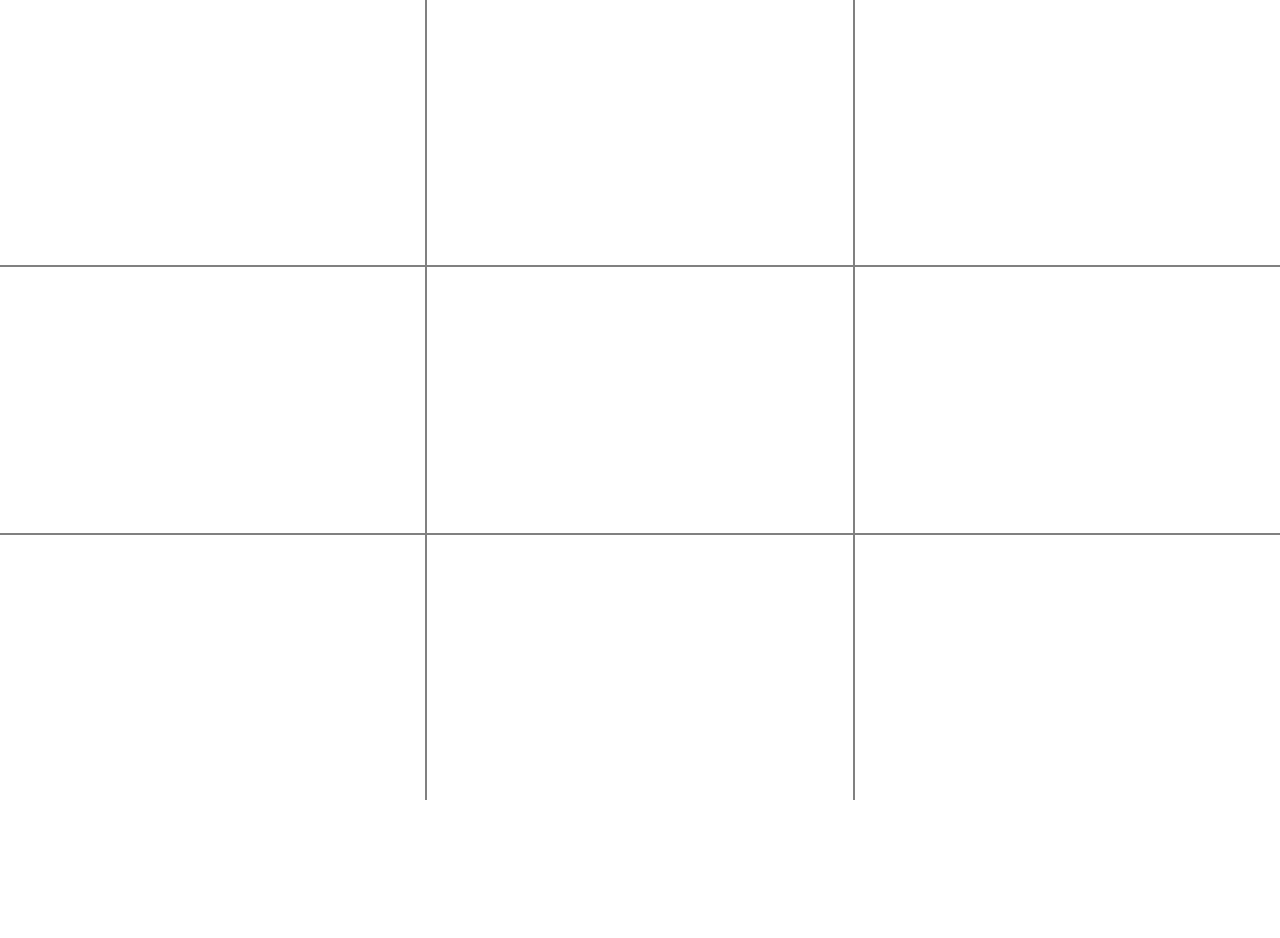
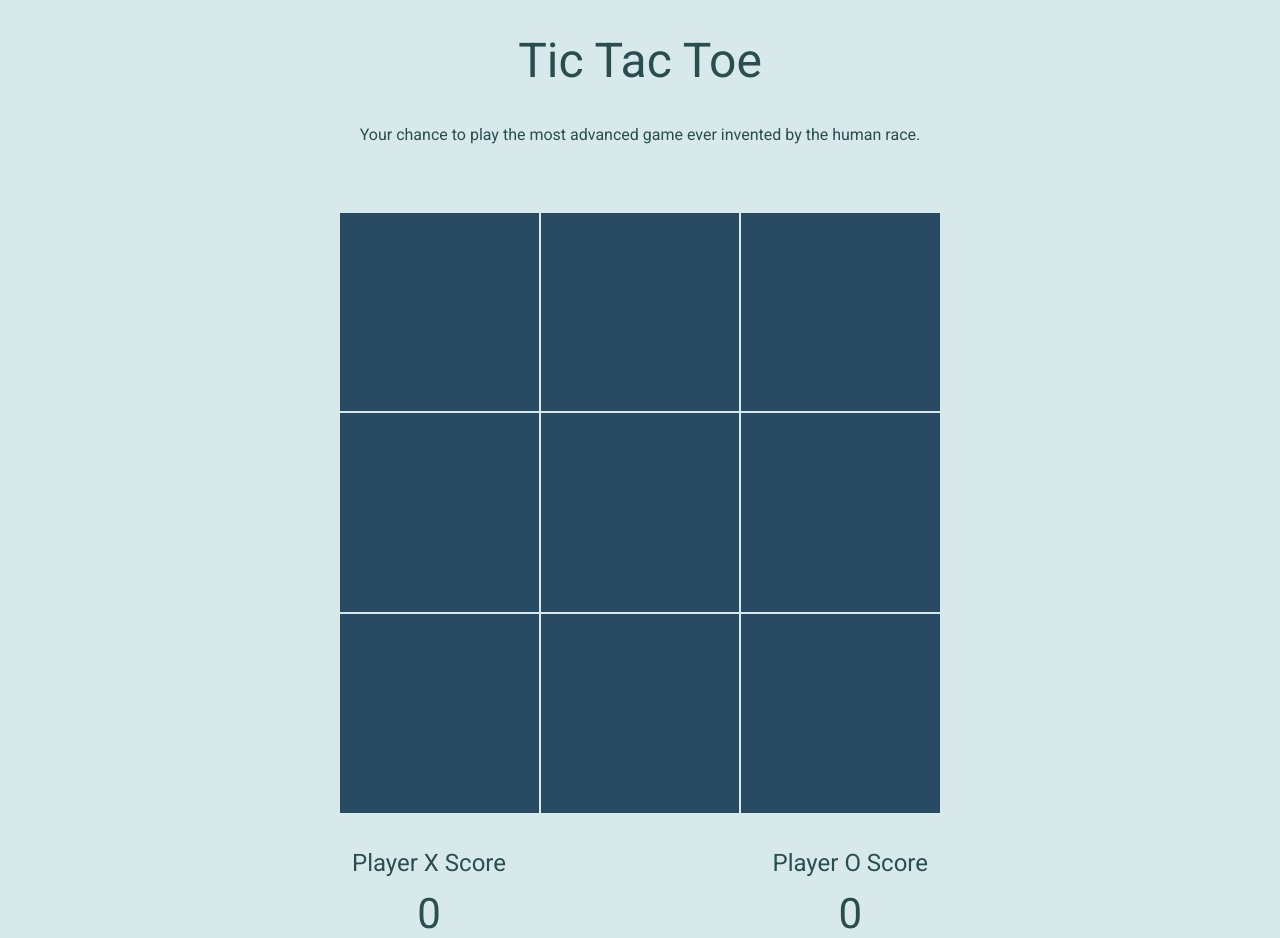
Before and after one commit to lyndseyduffield/tic-tac-toe, a React (Create React App) app: page / in a window 1280 px wide. Before the commit the page ends 800 px from the top, so only its background shows below. Built offline with nearby package versions, Linux system fonts and the light colour scheme.

Commit message:
style tweaks

```diff
--- a/public/index.html
+++ b/public/index.html
@@ -3,6 +3,9 @@
   <head>
     <meta charset="utf-8" />
     <link rel="icon" href="%PUBLIC_URL%/favicon.ico" />
+    <link rel="stylesheet"
+    href="https://fonts.googleapis.com/css?family=Roboto">
+
     <meta name="viewport" content="width=device-width, initial-scale=1" />
     <meta name="theme-color" content="#000000" />
     <meta
--- a/src/App.css
+++ b/src/App.css
@@ -1,19 +1,157 @@
+:root {
+  --white: #f8f9fa;
+  --grey-light: #dee2e6;
+  --grey: #adb5bd;
+  --grey-dark: #495057;
+  --black: #212529;
+
+  --green-extra-light: #d7e9ea;
+  --green-lighter: #bcdbdc;
+  --green-light: #89bfc0;
+  --green: #549da0;
+  --green-dark: #3c6e71;
+  --green-darkest: #2a4e50;
+
+  --blue-lighest: #c5dae7;
+  --blue-light: #7eabc9;
+  --blue: #42799e;
+  --blue-dark: #284b63;
+  --blue-darkest: #495057;
+
+  --font-xxl: 48px;
+  --font-xl: 32px;
+  --font-lg: 42px;
+  --font-md: 24px;
+  --font-sm: 16px;
+  --font-xs: 12px;
+
+  --spacing-3xs: calc(var(--spacing-2xs) / 2);
+  --spacing-2xs: 0.25rem;
+  --spacing-xs: 0.5rem;
+  --spacing-sm: 0.75rem;
+  --spacing-md: 1rem;
+  --spacing-lg: 1.5rem;
+  --spacing-xl: 2rem;
+  --spacing-2xl: 3rem;
+  --spacing-3xl: 4rem;
+  --spacing-4xl: 6rem;
+  --spacing-5xl: 8rem;
+  --spacing-6xl: 12rem;
+  --spacing-7xl: 16rem;
+  --spacing-8xl: 24rem;
+  --spacing-9xl: 32rem;
+  --spacing-10xl: 40rem;
+  --spacing-11xl: 48rem;
+  --spacing-12xl: 60rem;
+  --spacing-13xl: 72rem;
+  --spacing-14xl: 84rem;
+
+  --line-height-2xs: 0.9;
+  --line-height-xs: 1.1;
+  --line-height-sm: 1.2;
+  --line-height-md: 1.4;
+  --line-height-lg: 1.7;
+}
+
+body {
+  background-color: var(--green-extra-light);
+  font-family: "Roboto";
+}
+
 .App {
-  background-color: gray;
+  --grid-size: 600px;
+
   text-align: center;
-  width: 100vw;
-  height: 100vh;
+  width: var(--grid-size);
+  margin: 0 auto;
+  color: var(--green-darkest);
 }
 
 .Grid {
-  height: 100%;
+  margin-top: var(--spacing-3xl);
+  height: var(--grid-size);
   display: grid;
   grid-template-columns: 1fr 1fr 1fr;
   grid-template-rows: 1fr 1fr 1fr;
-  gap: 2px;
+  gap: var(--spacing-3xs);
 }
 
 .Grid > .Square {
-  background-color: white;
-  padding: 10px;
+  background-color: var(--blue-dark);
+  padding: var(--spacing-md);
+  display: flex;
+  justify-content: center;
+  align-items: center;
 }
+
+.Square__content {
+  font-size: var(--font-xxl);
+  color: var(--blue-light);
+}
+
+.Scoreboard {
+  margin-top: var(--spacing-lg);
+  display: flex;
+  justify-content: space-between;
+}
+
+.Score__title {
+  margin: var(--spacing-sm);
+}
+
+.Score__count {
+  margin: var(--spacing-sm);
+  font-size: var(--font-lg);
+  font-weight: 500;
+}
+
+.Box {
+  margin-top: var(--spacing-3xl);
+  height: var(--grid-size);
+  background-color: var(--blue-dark);
+  display: flex;
+  flex-direction: column;
+  align-items: center;
+  justify-content: center;
+}
+
+.Box__title {
+  margin-top: 0;
+  color: var(--white);
+}
+
+h1,
+h2,
+h3,
+h4 {
+  font-weight: 500;
+}
+
+h1 {
+  font-size: var(--font-xxl);
+}
+
+h2 {
+  font-size: var(--font-xl);
+}
+
+h3 {
+  font-size: var(--font-md);
+}
+
+p {
+  font-size: var(--font-sm);
+  line-height: var(--line-height-lg);
+}
+
+.Button {
+  padding: var(--spacing-sm) var(--spacing-xl);
+  border: none;
+  cursor: pointer;
+  filter: drop-shadow(0px 4px 4px rgba(0, 0, 0, 0.25));
+  border-radius: 10px;
+  font-weight: bold;
+  font-size: var(--font-sm);
+  line-height: var(--line-height-md);
+  color: var(--grey-dark);
+}
--- a/src/App.tsx
+++ b/src/App.tsx
@@ -1,5 +1,6 @@
 import React, { useState } from "react";
 import "./App.css";
+import Button from "./components/Button";
 
 enum Player {
   X,
@@ -12,6 +13,11 @@ const togglePlayer = (player: Player): Player => {
   } else {
     return Player.X;
   }
+};
+
+type Score = {
+  x: number;
+  o: number;
 };
 
 type Square = Player | null;
@@ -40,26 +46,15 @@ const squareToString = (value: Square) => {
 function App() {
   const [player, setPlayer] = useState<Player>(Player.X);
   const [board, setBoard] = useState<Board>(emptyBoard);
+  const [winner, setWinner] = useState<Square>(null);
+  const [score, setScore] = useState<Score>({ x: 0, o: 0 });
 
-  const renderSquare = (
+  const handleSquareClick = (
     square: Square,
     rowIndex: number,
     squareIndex: number
-  ) => (
-    <div
-      onClick={() => handleSquareClick(square, rowIndex, squareIndex)}
-      className="Square"
-    >
-      {squareToString(square)}
-    </div>
-  );
-
-  const handleSquareClick = (
-    status: Square,
-    rowIndex: number,
-    squareIndex: number
   ) => {
-    if (status === null) {
+    if (square === null && winner === null) {
       const next: Player = togglePlayer(player);
       // TypeScript has no good way to deep-copy a tuple without
       // the resulting type being an array. Instead, we copy the
@@ -67,30 +62,98 @@ function App() {
       let newBoard: Board = board.map((row) => [...row]) as Board;
       newBoard[rowIndex][squareIndex] = player;
       setBoard(newBoard);
+      if (checkWinner(newBoard)) {
+        setWinner(player);
+        if (player === Player.X) {
+          setScore({ ...score, x: score.x + 1 });
+        } else if (player === Player.O) {
+          setScore({ ...score, o: score.o + 1 });
+        }
+      }
       setPlayer(next);
+    }
+  };
 
-      const isWinner = checkWinner(newBoard);
+  const handleReset = () => {
+    setBoard(emptyBoard);
+    setPlayer(Player.X);
+    setWinner(null);
+  };
 
-      if (isWinner) {
-        window.alert(`Player ${squareToString(player)} wins!`);
-      }
+  const Square = (square: Square, rowIndex: number, squareIndex: number) => (
+    <div
+      onClick={() => handleSquareClick(square, rowIndex, squareIndex)}
+      className="Square"
+    >
+      <span className="Square__content">{squareToString(square)}</span>
+    </div>
+  );
+
+  const Game = () => {
+    if (winner === null && !isDraw(board, winner)) {
+      return (
+        <div className="Grid">
+          {board.map((row, rowIndex) =>
+            row.map((square, squareIndex) =>
+              Square(square, rowIndex, squareIndex)
+            )
+          )}
+        </div>
+      );
+    } else if (winner !== null) {
+      return (
+        <div className="Box">
+          <h1 className="Box__title">Player {squareToString(winner)} wins!</h1>
+          <Button onClick={handleReset}>Play Again?</Button>
+        </div>
+      );
+    } else if (isDraw(board, winner)) {
+      return (
+        <div className="Box">
+          <h1 className="Box__title">Draw Game!</h1>
+          <Button onClick={handleReset}>Play again?</Button>
+        </div>
+      );
     }
   };
 
   return (
     <div className="App">
-      <div className="Grid">
-        {board.map((row, rowIndex) =>
-          row.map((square, squareIndex) =>
-            renderSquare(square, rowIndex, squareIndex)
-          )
-        )}
+      <h1>Tic Tac Toe</h1>
+      <p>
+        Your chance to play the most advanced game ever invented by the human
+        race.
+      </p>
+      {Game()}
+      <div className="Scoreboard">
+        <div className="Score">
+          <h3 className="Score__title">Player X Score</h3>
+          <span className="Score__count">{score.x}</span>
+        </div>
+        <div className="Score">
+          <h3 className="Score__title">Player O Score</h3>
+          <span className="Score__count">{score.o}</span>
+        </div>
       </div>
     </div>
   );
 }
 
-const checkWinner = (board: Board): boolean | undefined => {
+const isDraw = (board: Board, winner: Square): boolean => {
+  let anyNull = false;
+
+  board.map((row) => {
+    return row.forEach((square) => {
+      if (square === null) {
+        anyNull = true;
+      }
+    });
+  });
+
+  return !anyNull && winner === null;
+};
+
+const checkWinner = (board: Board): boolean => {
   const horizontal = checkHorizontalWinner(board);
   const vertical = checkVerticalWinner(board);
   const diagonal = checkDiagonalWinner(board);
@@ -104,35 +167,33 @@ const checkWinner = (board: Board): boolean | undefined => {
   }
 
   if (diagonal) {
-      return diagonal
+    return diagonal;
   }
 
+  return false;
 };
 
 const checkHorizontalWinner = (board: Board): boolean => {
   let allThree = false;
 
-  board.forEach((row) => {
-    const X = Player.X;
-    const O = Player.O;
-
-    let keepTrack = {
-      X: 0,
-      O: 0,
+  const checkIndices = (player: Player) => {
+    if (
+      (board[0][0] === player &&
+        board[0][1] === player &&
+        board[0][2] === player) ||
+      (board[1][0] === player &&
+        board[1][1] === player &&
+        board[1][2] === player) ||
+      (board[2][0] === player &&
+        board[2][1] === player &&
+        board[2][2] === player)
+    ) {
+      allThree = true;
+    }
   };
 
-    row.forEach((item) => {
-      if (item === X) {
-        keepTrack.X++;
-      } else if (item === O) {
-        keepTrack.O++;
-      }
-    });
-
-    if (keepTrack.X === 3 || keepTrack.O === 3) {
-      allThree = true;
-    }
-  });
+  checkIndices(Player.X);
+  checkIndices(Player.O);
 
   return allThree;
 };
@@ -140,71 +201,48 @@ const checkHorizontalWinner = (board: Board): boolean => {
 const checkVerticalWinner = (board: Board): boolean => {
   let allThree = false;
 
-  let keepTrackX = {
-    zero: 0,
-    one: 0,
-    two: 0
+  const checkIndices = (player: Player) => {
+    if (
+      (board[0][0] === player &&
+        board[1][0] === player &&
+        board[2][0] === player) ||
+      (board[0][1] === player &&
+        board[1][1] === player &&
+        board[2][1] === player) ||
+      (board[0][2] === player &&
+        board[1][2] === player &&
+        board[2][2] === player)
+    ) {
+      allThree = true;
+    }
   };
 
-  let keepTrackO = {
-    zero: 0,
-    one: 0,
-    two: 0
-  };
-
- board.forEach((row) => {
-    const X = Player.X;
-    const O = Player.O;
-
-    row.forEach((item, index) => {
-      if (item === X && index === 0) {
-        keepTrackX.zero++
-      }
-      if (item === X && index === 1) {
-        keepTrackX.one++
-      }
-      if (item === X && index === 2) {
-        keepTrackX.two++
-      }
-      if (item === O && index === 0) {
-        keepTrackO.zero++
-      }
-      if (item === O && index === 1) {
-        keepTrackO.one++
-      }
-      if (item === O && index === 2) {
-        keepTrackO.two++
-      }
-    });
-
-    console.log(keepTrackX, keepTrackO);
-
-    if (keepTrackX.zero === 3 || keepTrackX.one === 3 || keepTrackX.two === 3) {
-      allThree = true;
-    }
-
-    if (keepTrackO.zero === 3 || keepTrackO.one === 3 || keepTrackO.two === 3) {
-      allThree = true;
-    }
-  });
+  checkIndices(Player.X);
+  checkIndices(Player.O);
 
   return allThree;
 };
-
 
 const checkDiagonalWinner = (board: Board): boolean => {
   let allThree = false;
 
   const checkIndices = (player: Player) => {
-    if ( (board[0][0] === player && board[1][1] === player && board[2][2] === player) || (board[0][2] === player && board[1][1] === player && board[2][0] === player) ) {
+    if (
+      (board[0][0] === player &&
+        board[1][1] === player &&
+        board[2][2] === player) ||
+      (board[0][2] === player &&
+        board[1][1] === player &&
+        board[2][0] === player)
+    ) {
       allThree = true;
     }
-  }
+  };
 
   checkIndices(Player.X);
   checkIndices(Player.O);
 
   return allThree;
-}
+};
 
 export default App;
--- /dev/null
+++ b/src/components/Button.tsx
@@ -0,0 +1,16 @@
+import React from "react";
+import "../App.css";
+
+interface Props {
+  onClick: () => void;
+}
+
+const Button: React.FC<Props> = (props) => {
+  return (
+    <button className="Button" onClick={props.onClick}>
+      {props.children}
+    </button>
+  );
+};
+
+export default Button;
```
Lines whose indentation alone changed are shown as unchanged.
